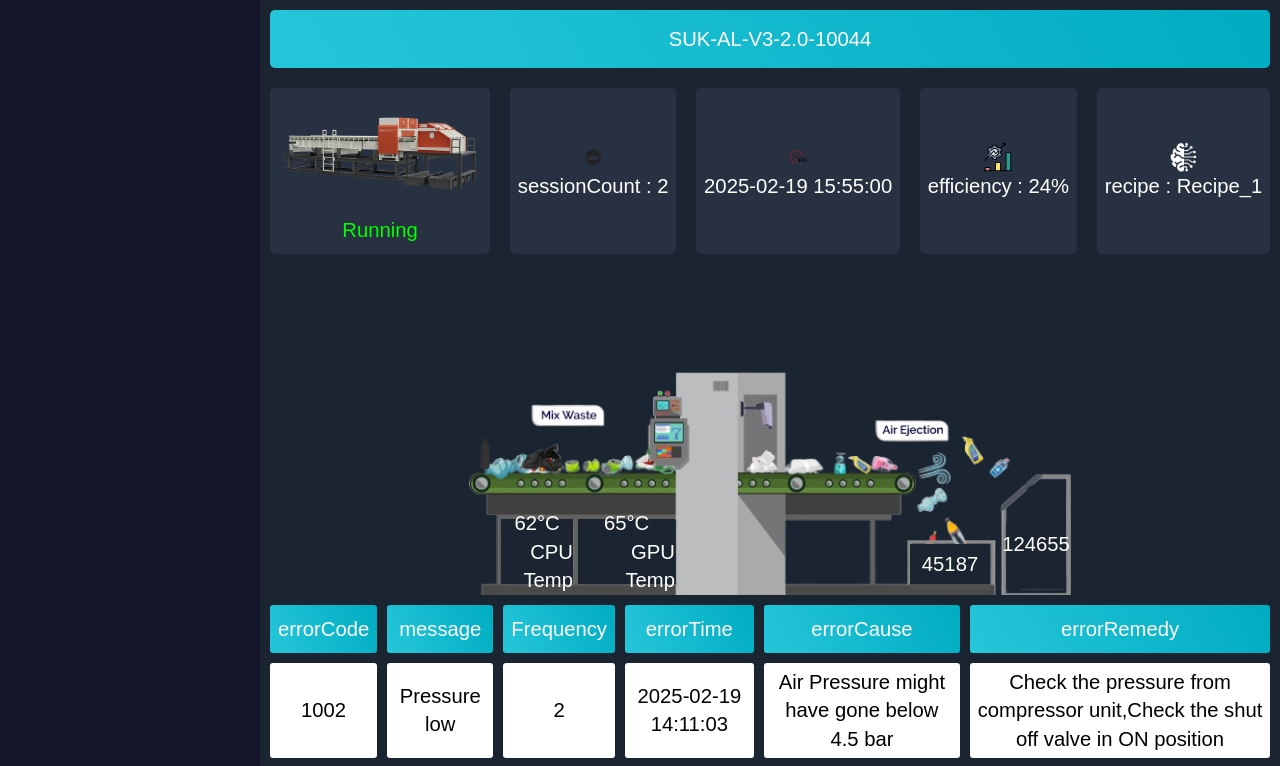
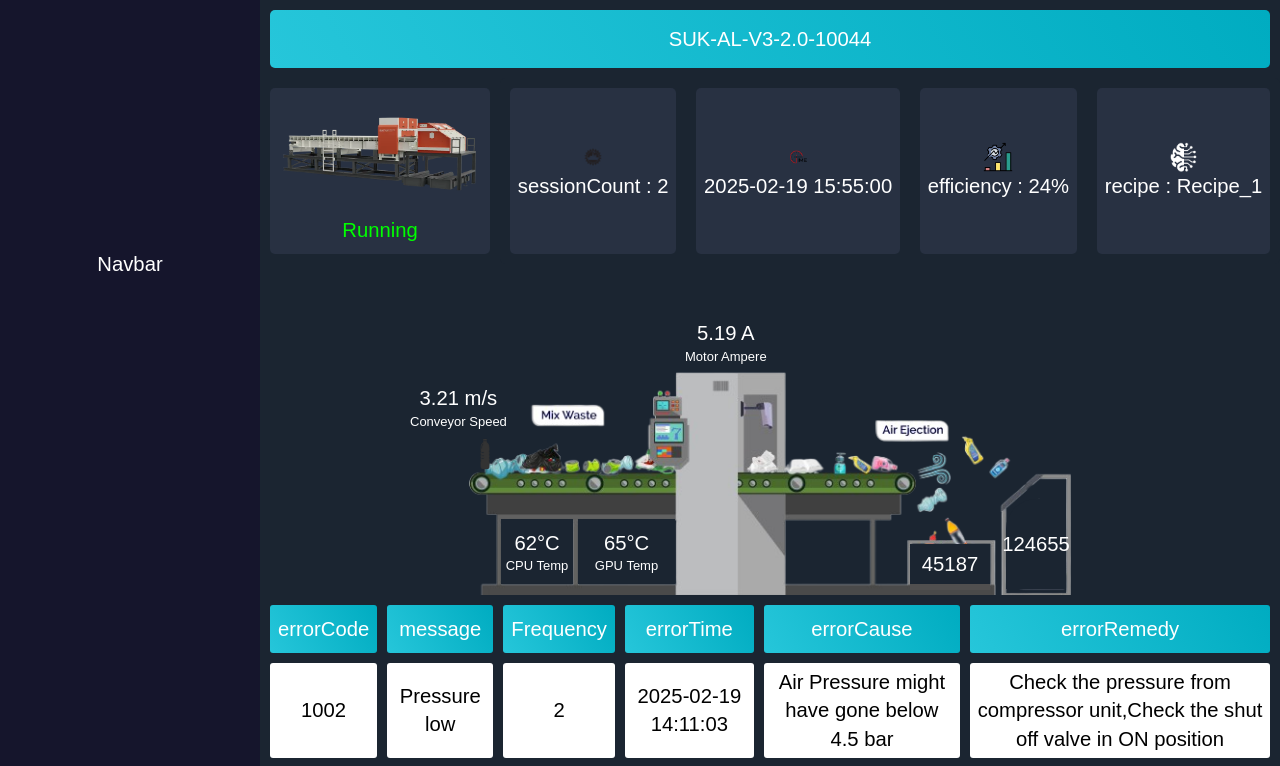
Before and after one commit to IRS-SHIVAM/testing_app, an Angular app: page / in a window 1280 px wide. Shown: the top 766 px of the page. Built offline with nearby package versions, Linux system fonts and the light colour scheme.

Commit message:
two new notation added

```diff
--- a/src/app/app.component.css
+++ b/src/app/app.component.css
@@ -285,6 +285,9 @@
     height: 100vh;
     background-color: rgb(21, 21, 44);
     position: fixed;
+    text-align: center;
+    color: white;
+    padding-top: 250px;
     top: 0px;
     left: 0px;
 }
@@ -302,6 +305,7 @@
 .containner .imgContainner .suka{
     /* background-color: aqua; */
     width: 1000px;
+    background-color: #1B2531;
 }
 .containner .machineDetails{
     margin-left:260px;
@@ -384,6 +388,30 @@
 .containner .machineDetails .machineLog{
     overflow-x: scroll;
 }
+.gpuText , .cpuText , .speedText , .motorText{
+    font-size: 13px;
+}
+.conveyorSpeed{
+    /* background-color: #1B2531; */
+    width: fit-content;
+    font-size: small;
+    position: absolute;
+    left:20px;
+    top: 200px;
+    height: 30px;
+    color: white;
+    text-align: center;
+}
+.motorAmpere{
+    width: fit-content;
+    font-size: small;
+    position: absolute;
+    left:400px;
+    top: 100px;
+    height: 30px;
+    color: white;
+    text-align: center;
+}
 
 @media screen and (max-width : 1300px) {
     .containner .imgContainner .suka{
@@ -429,6 +457,7 @@
         left: 158px;
         height: 65px;
         width: 97px;
+        font-size: 5px;
     }
     .cpuTemperature{
         top: 255px;
@@ -438,6 +467,15 @@
     }
     .containner .machineDetails{
         width: 100%;
+    }
+    .conveyorSpeed{
+        left: -10px;
+        top: 120px;
+    }
+    .motorAmpere{
+        left: 265px;
+        top: 55px;
+        text-align: center;
     }
 }
 
@@ -505,10 +543,7 @@
         height: 37px;
         width: 55px;
     }
-    .gpuText{
-        display: none;
-    }
-    .cpuText{
+    .gpuText , .cpuText , .speedText , .motorText{
         display: none;
     }
     .containner .machineDetails {
@@ -517,4 +552,39 @@
     .containner .machineDetails .machineInfo{
         flex-direction: column;
     }
+    .conveyorSpeed{
+        left: -15px;
+        top: 75px;
+    }
+    .motorAmpere{
+        left: 150px;
+        top: 32px;
+    }
 }
+
+/* .box{
+    height: 200px;
+    width: 200px;
+    background-color: aqua;
+    background-image: conic-gradient(red 64% , black 0%);
+    border-radius: 50%;
+    margin-left: 500px;
+    display: flex;
+    justify-content: center;
+    align-items: center;
+    rotate: 180deg;
+}
+.innerBox{
+    height: 50px;
+    width: 50px;
+    text-align: center;
+    display: flex;
+    flex-direction: column;
+    justify-content: center;
+    align-items: center;
+    background-color: white;
+    height: 80%;
+    width: 80%;
+    border-radius: 50%;
+    rotate: -180deg;
+} */
--- a/src/app/app.component.html
+++ b/src/app/app.component.html
@@ -1,5 +1,7 @@
 <div class="containner">
-  <div class="navbar"></div>
+  <div class="navbar">
+    <h1>Navbar</h1>
+  </div>
 
   <div class="machineDetails">
     <div class="machineName">
@@ -49,6 +51,14 @@
         <div>{{ gpuTemperature }}&deg;C</div>
         <div class="gpuText">GPU Temp</div>
       </div>
+      <div class="conveyorSpeed">
+        <div>{{ serverData.conveyorSpeed }} m/s</div>
+        <div class="speedText">Conveyor Speed</div>
+      </div>
+      <div class="motorAmpere" >
+        <div>{{ serverData.motorAmpere }} A</div>
+        <div class="motorText">Motor Ampere</div>
+      </div>
     </div>
 
     <div class="machineLog">
@@ -73,4 +83,11 @@
       </table>
     </div>
   </div>
+
 </div>
+<!-- <div class="box">
+  <div class="innerBox">
+    <div>64&deg;C</div>
+    <div>CPU</div>
+  </div>
+</div> -->
--- a/src/app/app.component.ts
+++ b/src/app/app.component.ts
@@ -24,6 +24,8 @@ export class AppComponent {
     "selectedRecipe": "Recipe_1",
     "sDate": "2025-02-19",
     "sTime": "15:55:00",
+    "conveyorSpeed": 3.21,
+    "motorAmpere": 5.19,
     "log": [{
       "errorCode": 1002,
       "message": "Pressure low",
```
Also changed, not shown: src/assets/images/cpu-gpu-temperatures.png (added), src/assets/logo/temperature.png (added).
